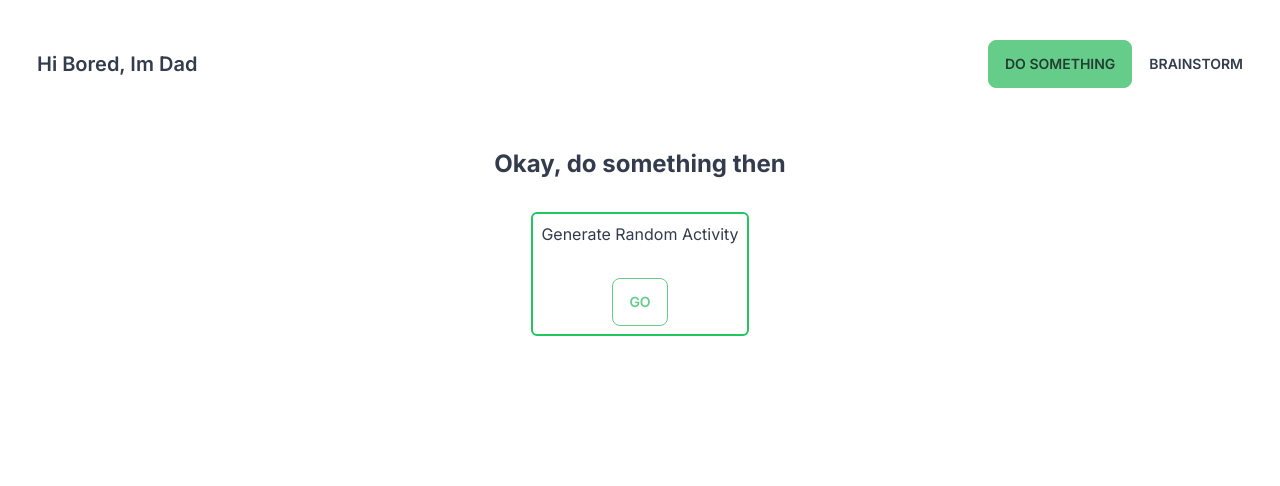
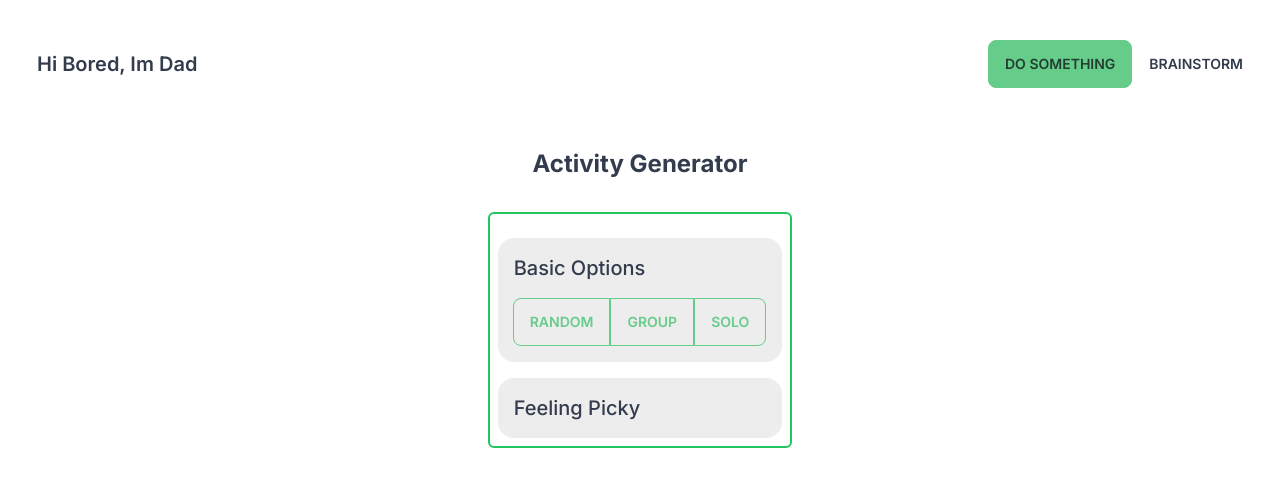
Before and after one commit to KeturahDev/im-bored, a Next.js app: page /do-something in a window 1280 px wide. Shown: the top 486 px of the page. Built offline with nearby package versions, Linux system fonts and the light colour scheme.

Commit message:
integrate participant options

```diff
--- a/app/brainstorm/page.tsx
+++ b/app/brainstorm/page.tsx
@@ -4,7 +4,7 @@ const BrainStorm = () => {
   return (
     <div className='flex flex-col items-center'>
       <h1 className='font-bold'>Brainstorm Page</h1>
-      <p>👷‍♀️ Coming soon</p>
+      <p>👷‍♀️ Coming soon 🚧</p>
     </div>
   )
 }
--- a/app/components/ActivityGenerator.tsx
+++ b/app/components/ActivityGenerator.tsx
@@ -4,24 +4,58 @@ import React, { useState } from 'react'
 interface Activity {
   activity: string;
 }
+type Details = "solo" | "group"
 
 const ActivityGenerator = () => {
   const [activity, setActivity] = useState<Activity>({activity: ""});
 
-  const getActivity = async () => {
-    const res = await fetch('https://www.boredapi.com/api/activity');
+  const getActivity = async (details?: Details) => {
+    let participants;
+    switch(details) {
+      case "group":
+        participants = `?participants=${Math.floor(Math.random() * 4) + 2}`;
+        break;
+      case "solo":
+        participants = "?participants=1";
+        break;
+      default:
+        participants = ""
+    }
     try {
+      const res = await fetch(`https://www.boredapi.com/api/activity${participants}`);
       setActivity(await res.json());
     } catch (err) {
       console.log(err)
     }
   }
+
+  console.log(activity)
   return (
     <div className='border-black mt-8 p-2 gap-4 flex flex-col items-center border-2 border-green-500 rounded-md'>
-        <div>Generate Random Activity</div>
-        <div>{activity.activity}</div>
-        <button onClick={getActivity} className='btn btn-outline btn-primary'>Go</button>
+      <div>{activity.activity}</div>
+      <div className="collapse bg-base-200">
+        <input type="radio" name="my-accordion-1" checked={activity.activity === "" ? true : undefined}/>
+        <div className="collapse-title text-xl font-medium">
+          Basic Options
+        </div>
+        <div className="collapse-content">
+        <div className='btn-group' >
+        <button onClick={() => getActivity()} className='btn btn-outline btn-primary'>Random</button>
+        <button onClick={() => getActivity("group")} className='btn btn-outline btn-primary'>Group</button>
+        <button onClick={() => getActivity("solo")} className='btn btn-outline btn-primary'>Solo</button>
       </div>
+        </div>
+      </div>
+      <div className="collapse bg-base-200">
+        <input type="radio" name="my-accordion-1" />
+        <div className="collapse-title text-xl font-medium">
+          Feeling Picky
+        </div>
+        <div className="collapse-content">
+        <p>👷‍♀️ Coming soon 🚧</p>
+        </div>
+      </div>
+    </div>
   )
 }
 
--- a/app/do-something/page.tsx
+++ b/app/do-something/page.tsx
@@ -4,7 +4,7 @@ import ActivityGenerator from '../components/ActivityGenerator'
 const DoSomethingPage = () => {
   return (
     <div className='flex flex-col items-center'>
-      <h1 className='font-bold'>Okay, do something then</h1>
+      <h1 className='font-bold'>Activity Generator</h1>
 
       <ActivityGenerator />
     </div>
```
